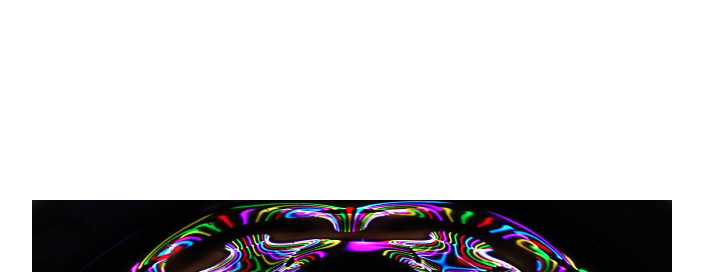
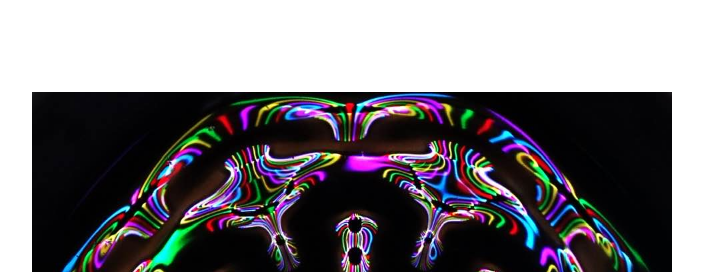
Before and after one commit to mwenz27/presentation-timer, a plain HTML site: page index.html in a window 1280 px wide. Shown: the top 272 px of the page, without its empty margins (288-991 px from the left). Drawn offline with nearby package versions, Linux system fonts and the light colour scheme.

Commit message:
50% of the original and set the height to "auto"

```diff
--- a/index.html
+++ b/index.html
@@ -55,7 +55,7 @@
         background-image: url("cymatics.jpg");
         background-repeat: no-repeat;
         background-position: center;
-        background-size: 50% 50%;
+        background-size: 50% auto;
       }
     </style>
   </head>
```
